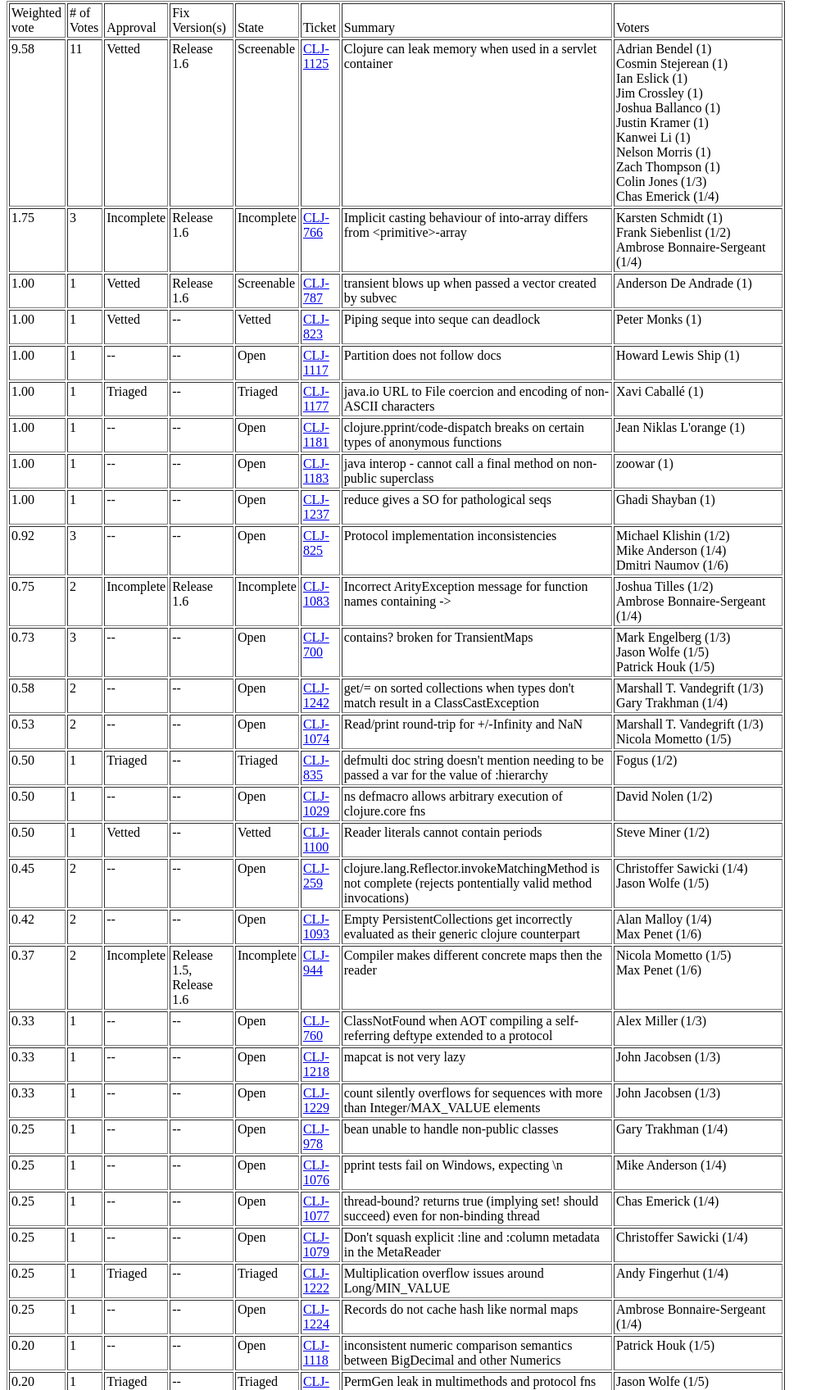
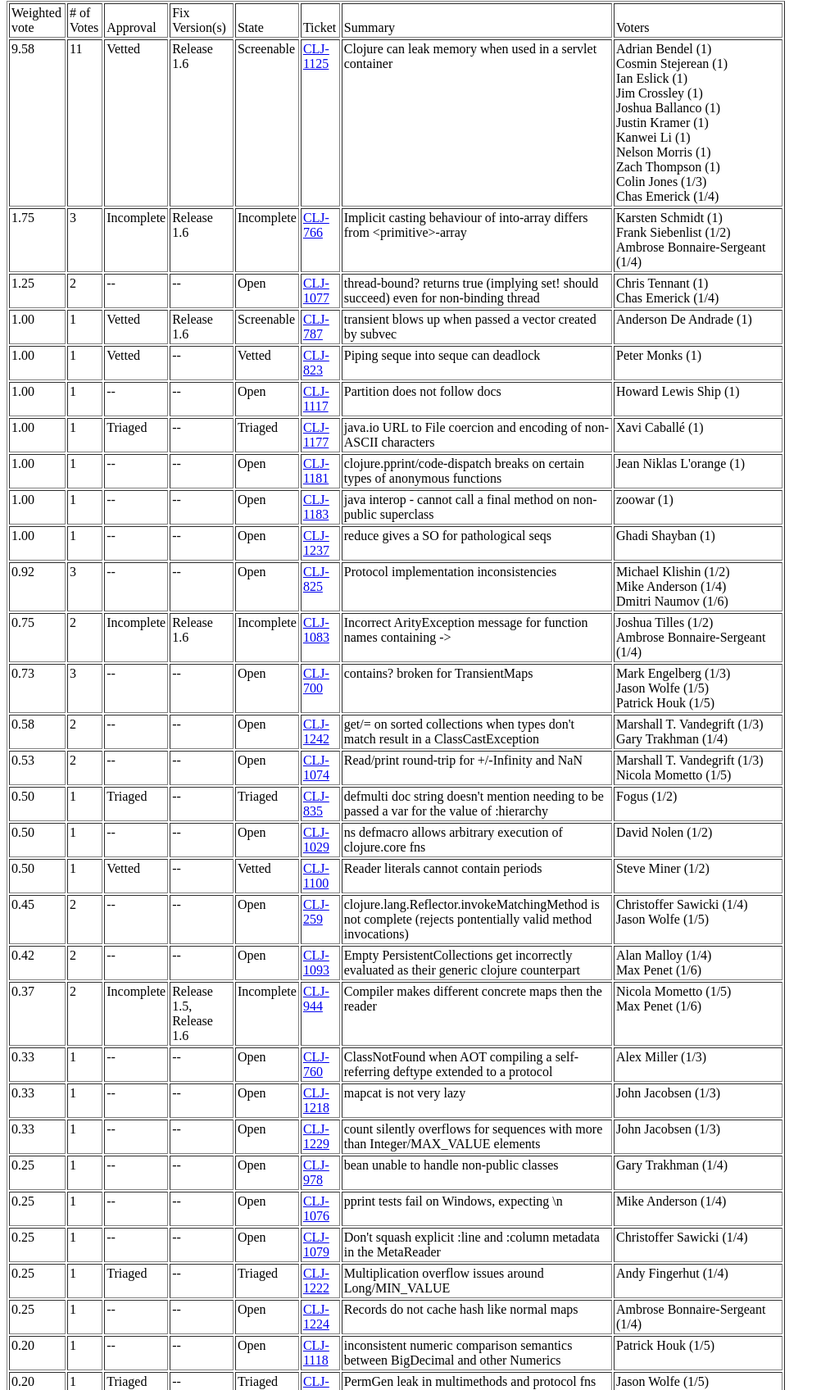
Before and after one commit to jafingerhut/jafingerhut.github.com, a plain HTML site: page clj-ticket-status/CLJ-top-tickets-by-weighted-vote.html in a window 1280 px wide. Shown: the part 286-1982 px from the top of the page at 82% size, without its empty margins (0-1013 px from the left). Drawn offline with Linux system fonts and the light colour scheme.

Commit message:
Update top tickets by weighted vote lists for August 17, 2013

```diff
--- a/clj-ticket-status/CLJ-top-tickets-by-weighted-vote.html
+++ b/clj-ticket-status/CLJ-top-tickets-by-weighted-vote.html
@@ -8,7 +8,7 @@
 
 <h1>Top CLJ tickets by weighted vote</h1>
 
-Date: August 14, 2013<br>
+Date: August 17, 2013<br>
 <br>
 
 Open CLJ tickets with at least one vote, sorted in descending order of
@@ -95,6 +95,25 @@ Chas Emerick (1/4)
         <td style="vertical-align: top;">Karsten Schmidt (1)<br>
 Frank Siebenlist (1/2)<br>
 Ambrose Bonnaire-Sergeant (1/4)
+        </td>
+    </tr>
+    <tr>
+        <td style="vertical-align: top;">1.25
+        </td>
+        <td style="vertical-align: top;">2
+        </td>
+        <td style="vertical-align: top;">--
+        </td>
+        <td style="vertical-align: top;">--
+        </td>
+        <td style="vertical-align: top;">Open
+        </td>
+        <td style="vertical-align: top;"><a href="http://dev.clojure.org/jira/browse/CLJ-1077">CLJ-1077</a>
+        </td>
+        <td style="vertical-align: top;">thread-bound? returns true (implying set! should succeed) even for non-binding thread
+        </td>
+        <td style="vertical-align: top;">Chris Tennant (1)<br>
+Chas Emerick (1/4)
         </td>
     </tr>
     <tr>
@@ -519,24 +538,6 @@ Max Penet (1/6)
         <td style="vertical-align: top;">pprint tests fail on Windows, expecting \n
         </td>
         <td style="vertical-align: top;">Mike Anderson (1/4)
-        </td>
-    </tr>
-    <tr>
-        <td style="vertical-align: top;">0.25
-        </td>
-        <td style="vertical-align: top;">1
-        </td>
-        <td style="vertical-align: top;">--
-        </td>
-        <td style="vertical-align: top;">--
-        </td>
-        <td style="vertical-align: top;">Open
-        </td>
-        <td style="vertical-align: top;"><a href="http://dev.clojure.org/jira/browse/CLJ-1077">CLJ-1077</a>
-        </td>
-        <td style="vertical-align: top;">thread-bound? returns true (implying set! should succeed) even for non-binding thread
-        </td>
-        <td style="vertical-align: top;">Chas Emerick (1/4)
         </td>
     </tr>
     <tr>
```
Also changed, not shown: clj-ticket-status/CLJS-top-tickets-by-weighted-vote.html (+1 -1 lines), clj-ticket-status/OTHERS-top-tickets-by-weighted-vote.html (+1 -1 lines), clj-ticket-status/CLJ-top-tickets-by-weighted-vote.txt, clj-ticket-status/CLJS-top-tickets-by-weighted-vote.txt, clj-ticket-status/OTHERS-top-tickets-by-weighted-vote.txt.
